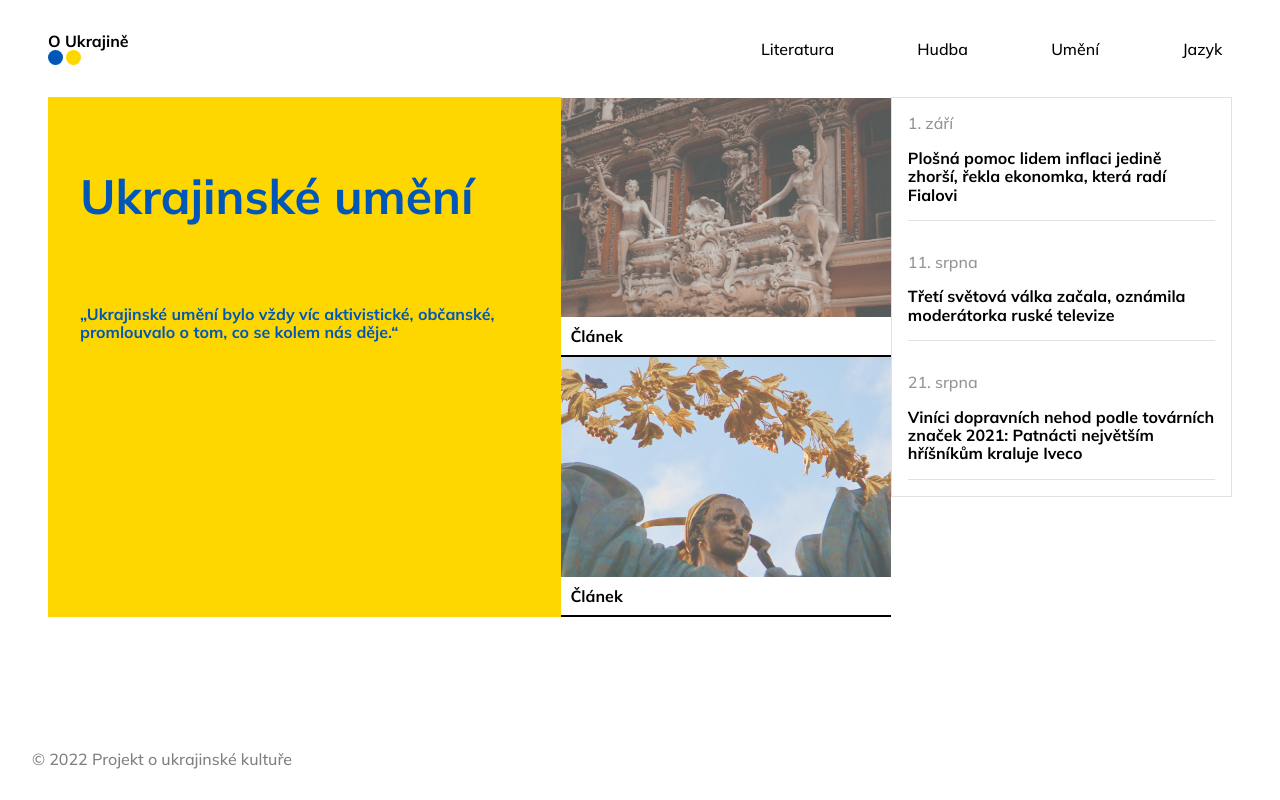
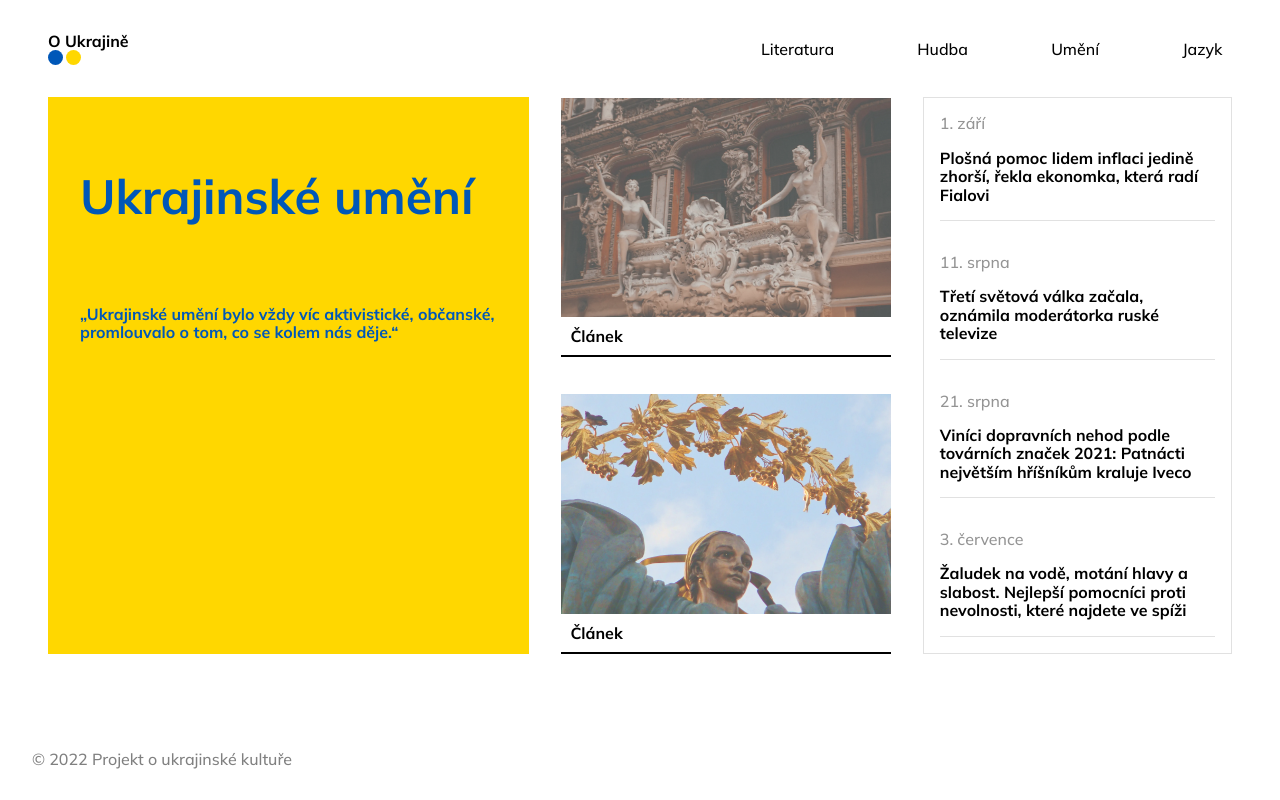
Before and after one commit to htmlena/ukrajina-predevsim, a Next.js app: page / in a window 1280 px wide. Built offline with nearby package versions, Linux system fonts and the light colour scheme.

Commit message:
second column flexbox fix

```diff
--- a/pages/index.tsx
+++ b/pages/index.tsx
@@ -13,14 +13,20 @@ const Home = () => {
       'firstColumn'
       'secondColumn'
       'thirdColumn';
-    // padding: 0 1.2rem;
+    padding: 0 1.2rem;
+    grid-row-gap: 2rem;
+
     ${mq.mediumUp.css`
       flex-direction: row;
-      grid-template-areas: 'firstColumn secondColumn thirdColumn';
+      grid-template-areas: 'firstColumn'
+      'secondColumn thirdColumn';
+      // grid-template-areas: 'firstColumn secondColumn thirdColumn';
+      grid-column-gap: 2rem;
  `}
     ${mq.largeUp.css`
   // flex-direction: row;
     padding: 0 3rem;
+    grid-template-areas: 'firstColumn secondColumn thirdColumn';
  `}
       ${mq.xlarge.css`
       padding: 0;
@@ -30,9 +36,6 @@ const Home = () => {
   const FirstColumnContainer = styled.section`
     display: flex;
     grid-area: firstColumn;
-    ${mq.largeUp.css`
-      flex-basis: 40%;
- `}
   `;
 
   const SecondColumnContainer = styled.section`
@@ -42,7 +45,6 @@ const Home = () => {
     justify-content: space-around;
     ${mq.largeUp.css`
       flex-direction: row;
-      flex-basis: 50%;
  `}
   `;
 
@@ -50,15 +52,18 @@ const Home = () => {
     grid-area: thirdColumn;
   `;
 
-  const SubsectionOne = styled.section`
+  const SubsectionOne = styled.div`
+    display: flex;
+    flex-direction: column;
+    justify-content: space-between;
     ${mq.mediumUp.css`
-      flex-basis: 40%;
+      // flex-basis: 40%;
  `}
   `;
-  const SubsectionTwo = styled.section`
+  const SubsectionTwo = styled.div`
     border: 1px solid #e1e1e1;
     ${mq.mediumUp.css`
-      flex-basis: 40%;
+      // flex-basis: 40%;
  `}
   `;
 
@@ -76,14 +81,18 @@ const Home = () => {
         </FirstColumnContainer>
         <SecondColumnContainer>
           <SubsectionOne>
+            <div>
               <PreviewSection
                 title={'Článek'}
                 image={'artur-zhadan-wv7GyOu66r8-unsplash.webp'}
               />
+            </div>
+            <div>
               <PreviewSection
                 title={'Článek'}
                 image={'volodymyr-tokar-W6eVy5wy8-M-unsplash.webp'}
               />
+            </div>
           </SubsectionOne>
         </SecondColumnContainer>
         <ThirdColumnContainer>
@@ -106,13 +115,13 @@ const Home = () => {
                 'Viníci dopravních nehod podle továrních značek 2021: Patnácti největším hříšníkům kraluje Iveco'
               }
             />
-            {/* <ArticlePreview
+            <ArticlePreview
               date={'3. července'}
               title={
                 'Žaludek na vodě, motání hlavy a slabost. Nejlepší pomocníci proti nevolnosti, které najdete ve spíži'
               }
             />
-            <ArticlePreview
+            {/* <ArticlePreview
               date={'3. června'}
               title={
                 'Staré džíny nevyhazovat! Vyrobte si z nich prostírání, zástěru nebo kabelku '
```
Lines whose indentation alone changed are shown as unchanged.
